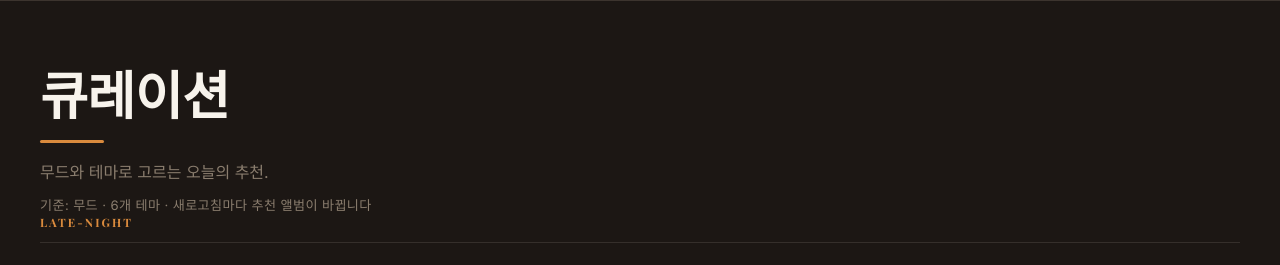
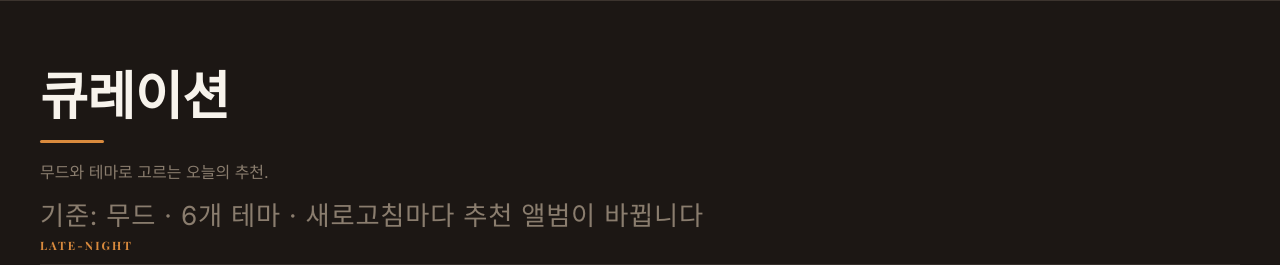
Before and after one commit to Kmg926/Std_Web_tech, a PHP site: page /curation.html in a window 1280 px wide. Shown: the part 64-329 px from the top of the page. Run offline with PHP 8.4, Linux system fonts and the light colour scheme.

Commit message:
Fix(fe): double curation criterion font size to 1.64rem

```diff
--- a/assets/css/pages.css
+++ b/assets/css/pages.css
@@ -493,7 +493,7 @@
 
 /* ============================ Curation ============================ */
 .curation-criterion {
-  font-size: 0.82rem;
+  font-size: 1.64rem;
   color: var(--muted);
   letter-spacing: 0.03em;
   margin-top: calc(-1 * var(--space-2));
```
